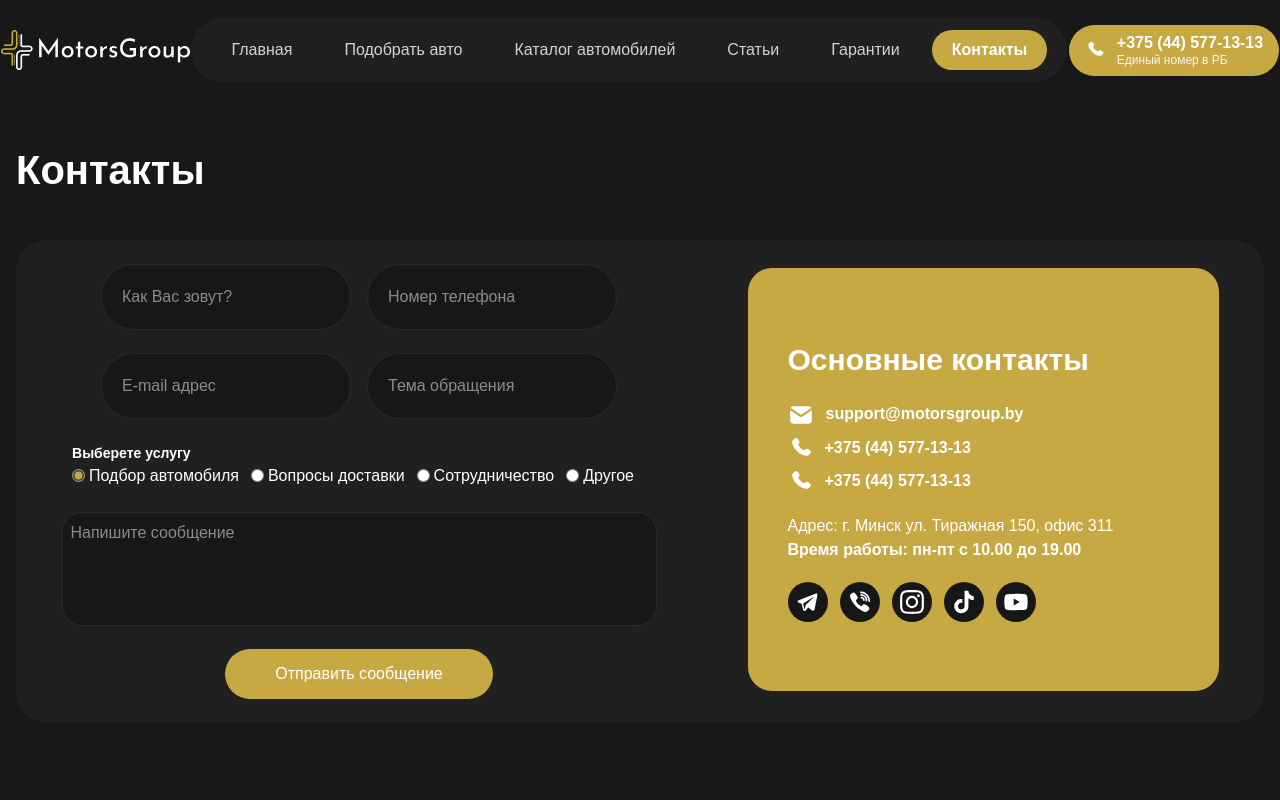
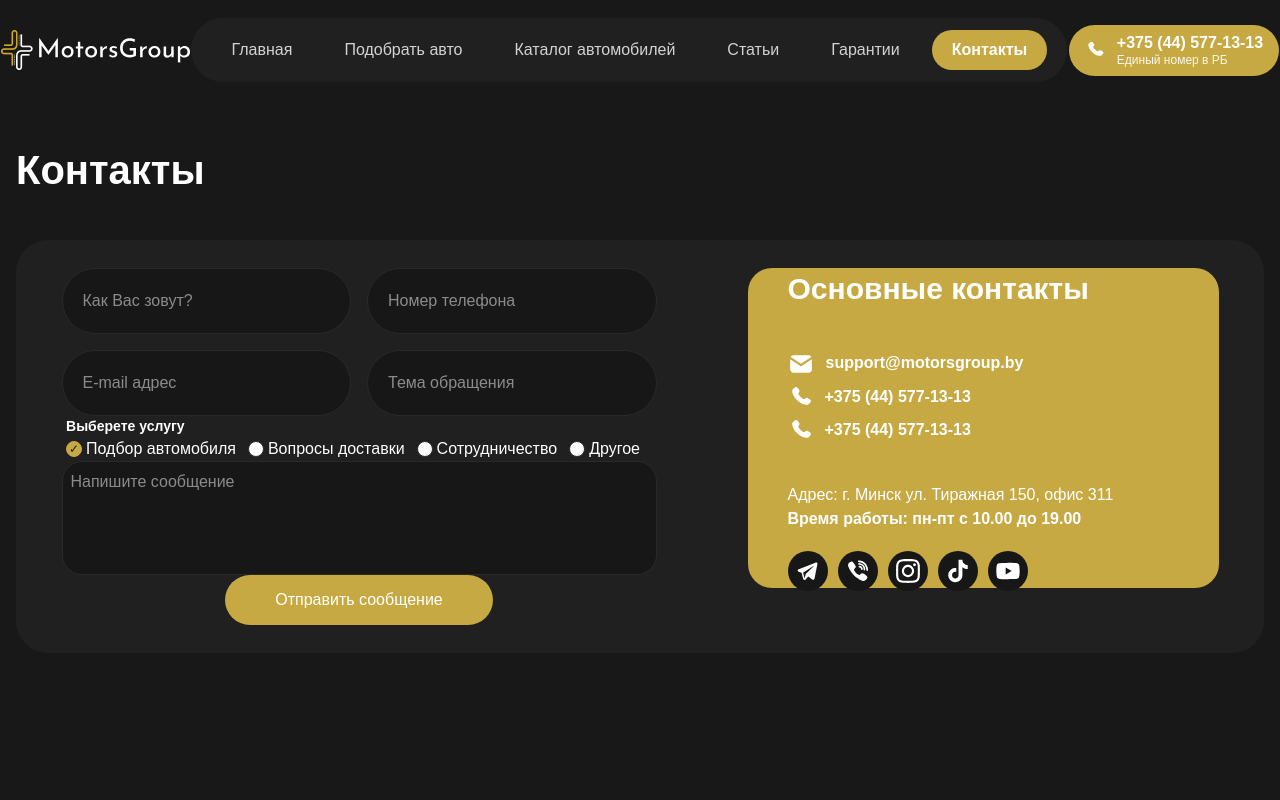
Before and after one commit to alexborisoff/motorsgroup, a React (Vite) app in the folder frontend/: page /contacts in a window 1280 px wide. Shown: the top 800 px of the page. Built offline with nearby package versions, Linux system fonts and the light colour scheme; a web font is replaced by a local one.

Commit message:
Refactor code for Contacts page

```diff
--- /dev/null
+++ b/frontend/src/components/ContactSection/ContactInfo.tsx
@@ -0,0 +1,59 @@
+import phoneIcon from '../../assets/images/phone_icon.svg';
+import mail from '../../assets/images/mail.svg';
+import tg from '../../assets/images/telegram_black.svg';
+import viber from '../../assets/images/viber_black.svg';
+import inst from '../../assets/images/insta_black.svg';
+import tiktok from '../../assets/images/tiktok_black.svg';
+import youtube from '../../assets/images/youtube_black.svg';
+
+type SocialItems = {
+   href: string;
+   icon: string;
+   alt: string;
+};
+
+const SOCIAL_NETWORKS: SocialItems[] = [
+   { href: 'https://t.me/+l4nR_mV4NIA2ZDZi', icon: tg, alt: 'Telegram' },
+   {
+      href: 'https://invite.viber.com/?g2=AQBWA1OXgy4l7VQW4g3pbxqdzTrv6UdnzxchwaQZSXwlpj%2BcknstATe96Ct9%2BZn%2B&',
+      icon: viber,
+      alt: 'Viber',
+   },
+   { href: 'https://www.instagram.com/motorsgroup.by/', icon: inst, alt: 'Instagram' },
+   { href: 'https://www.tiktok.com/@motorsgroup.ltd?_t=8s3Z1e9AHeI&_r=1', icon: tiktok, alt: 'TikTok' },
+   { href: 'https://www.youtube.com/@motorsgroup.belarus', icon: youtube, alt: 'Youtube' },
+];
+
+export const ContactInfo = () => {
+   return (
+      <div className="h-[40vh] font-bold flex flex-col justify-center pl-10 gap-10 bg-primary w-[471px] rounded-3xl">
+         <h2>Основные контакты</h2>
+         <div className="flex flex-col gap-2">
+            <a className="inline-flex" href="mailto:support@motorsgroup.by">
+               <img src={mail} alt="Логотип email" />
+               <span className="pl-3">support@motorsgroup.by</span>
+            </a>
+            <a className="inline-flex" href="tel:+375445771313">
+               <img src={phoneIcon} alt="Логотип вызова" />
+               <span className="pl-3">+375 (44) 577-13-13</span>
+            </a>
+            <a className="inline-flex" href="tel:+375445771313">
+               <img src={phoneIcon} alt="Логотип вызова" />
+               <span className="pl-3">+375 (44) 577-13-13</span>
+            </a>
+         </div>
+
+         <div>
+            <p className="font-light"> Адрес: г. Минск ул. Тиражная 150, офис 311</p>
+            <p>Время работы: пн-пт с 10.00 до 19.00</p>
+            <div className="flex pt-5 gap-[10px]">
+               {SOCIAL_NETWORKS.map(({ href, icon, alt }) => (
+                  <a key={alt} href={href} target="_blank" rel="">
+                     <img src={icon} alt={alt} />
+                  </a>
+               ))}
+            </div>
+         </div>
+      </div>
+   );
+};
--- /dev/null
+++ b/frontend/src/components/ContactSection/ContactSection.tsx
@@ -0,0 +1,11 @@
+import { ContactInfo } from './ContactInfo';
+import { FeedbackForm } from './FeedbackForm';
+
+export const ContactSection = () => {
+   return (
+      <section className="flex py-7 flex-wrap justify-around rounded-4xl  bg-[#202020]">
+         <FeedbackForm />
+         <ContactInfo />
+      </section>
+   );
+};
--- a/frontend/src/components/FeedbackForm.tsx
+++ b/frontend/src/components/ContactSection/FeedbackForm.tsx
@@ -1,44 +1,42 @@
 import { useState } from 'react';
-import { Button } from './UI/Button';
-import { InputForm } from './UI/InputForm';
-import axios from 'axios';
+import { Button } from '../UI/Button';
+import { InputForm } from '../UI/InputForm';
+
+type ThemeOption = 'choose_car' | 'delivery_questions' | 'cooperation' | 'other';
 
 interface FeedbackForm {
    name: string;
    phone: string;
    email: string;
    theme: string;
+   service: ThemeOption;
    message: string;
 }
 
 export const FeedbackForm = () => {
-    const [form, setForm] = useState<FeedbackForm>({
+   const [form, setForm] = useState<FeedbackForm>({
       name: '',
       phone: '',
       email: '',
       theme: '',
+      service: 'choose_car',
       message: '',
    });
-   const [status, setStatus] = useState<string>('');
 
    const handleChange = (e: React.ChangeEvent<HTMLInputElement | HTMLTextAreaElement>) => {
-      setForm({ ...form, [e.target.name]: e.target.value });
+      const { name, value } = e.target;
+      setForm({ ...form, [name]: value });
    };
-    const handleSubmit = async (e: React.FormEvent) => {
+
+   const handleSubmit = async (e: React.FormEvent) => {
       e.preventDefault();
-      try {
-         await axios.post('http://localhost:5000/api/send-email', form);
-         setStatus('Сообщение отправлено!');
-         setForm({ name: '', phone: '', email: '', theme: '', message: '' });
-      } catch (error) {
-         console.error(error);
-         setStatus('Ошибка при отправке.');
-      }
+      alert('Форма отправлена');
+      setForm({ name: '', phone: '', email: '', theme: '', service: 'choose_car', message: '' });
    };
    return (
-      <form onSubmit={handleSubmit} className="flex">
+      <form onSubmit={handleSubmit} className="flex ">
          <div className="flex flex-col justify-around items-center">
-            <div className="flex gap-4">
+            <div className="grid grid-cols-1 sm:grid-cols-2 gap-4 w-full">
                <InputForm
                   name="name"
                   placeholder="Как Вас зовут?"
@@ -55,8 +53,6 @@ export const FeedbackForm = () => {
                   onChange={handleChange}
                   required
                />
-            </div>
-            <div className="flex gap-4">
                <InputForm name="email" placeholder="E-mail адрес" value={form.email} onChange={handleChange} required />
                <InputForm
                   name="theme"
@@ -70,27 +66,50 @@ export const FeedbackForm = () => {
             <div>
                <h4>Выберете услугу</h4>
                <div className="flex items-center">
-                  <InputForm name="choose_car" type="radio" value="choose_car" onChange={handleChange} checked />
+                  <InputForm
+                     name="service"
+                     type="radio"
+                     value="choose_car"
+                     onChange={handleChange}
+                     required={false}
+                     checked={form.service === 'choose_car'}
+                  />
                   <label className="pr-3 pl-1" htmlFor="choose_car">
                      Подбор автомобиля
                   </label>
 
                   <InputForm
-                     name="delivery_questions"
+                     name="service"
                      type="radio"
                      value="delivery_questions"
                      onChange={handleChange}
+                     required={false}
+                     checked={form.service === 'delivery_questions'}
                   />
                   <label className="pr-3 pl-1" htmlFor="delivery_questions">
                      Вопросы доставки
                   </label>
 
-                  <InputForm name="cooperation" type="radio" value="cooperation" onChange={handleChange} />
+                  <InputForm
+                     name="service"
+                     type="radio"
+                     value="cooperation"
+                     required={false}
+                     onChange={handleChange}
+                     checked={form.service === 'cooperation'}
+                  />
                   <label className="pr-3 pl-1" htmlFor="cooperation">
                      Сотрудничество
                   </label>
 
-                  <InputForm name="other" type="radio" value="other" onChange={handleChange} />
+                  <InputForm
+                     name="service"
+                     type="radio"
+                     value="other"
+                     required={false}
+                     onChange={handleChange}
+                     checked={form.service === 'other'}
+                  />
                   <label className="pr-3 pl-1" htmlFor="other">
                      Другое
                   </label>
@@ -107,7 +126,7 @@ export const FeedbackForm = () => {
                />
             </div>
             <div className="items-center">
-               <Button classname="w-[268px] h-[50px] bg-[#C7A943] rounded-[65px]">Отправить сообщение</Button>
+               <Button classname="w-[268px] h-[50px] bg-primary rounded-main">Отправить сообщение</Button>
             </div>
          </div>
       </form>
--- a/frontend/src/components/SupportForm.tsx
+++ /dev/null
@@ -1,66 +0,0 @@
-import { FeedbackForm } from './FeedbackForm';
-
-import phoneIcon from '../assets/images/phone_icon.svg';
-import mail from '../assets/images/mail.svg';
-import tg from '../assets/images/telegram_black.svg';
-import viber from '../assets/images/viber_black.svg';
-import inst from '../assets/images/insta_black.svg';
-import tiktok from '../assets/images/tiktok_black.svg';
-import youtube from '../assets/images/youtube_black.svg';
-
-type SocialItems = {
-   href: string;
-   icon: string;
-   alt: string;
-};
-
-const SOCIAL_NETWORKS: SocialItems[] = [
-   { href: 'https://t.me/+l4nR_mV4NIA2ZDZi', icon: tg, alt: 'Telegram' },
-   {
-      href: 'https://invite.viber.com/?g2=AQBWA1OXgy4l7VQW4g3pbxqdzTrv6UdnzxchwaQZSXwlpj%2BcknstATe96Ct9%2BZn%2B&',
-      icon: viber,
-      alt: 'Viber',
-   },
-   { href: 'https://www.instagram.com/motorsgroup.by/', icon: inst, alt: 'Instagram' },
-   { href: 'https://www.tiktok.com/@motorsgroup.ltd?_t=8s3Z1e9AHeI&_r=1', icon: tiktok, alt: 'TikTok' },
-   { href: 'https://www.youtube.com/@motorsgroup.belarus', icon: youtube, alt: 'Youtube' },
-];
-
-export const SupportForm = () => {
-   return (
-      <section className="flex py-3 justify-around rounded-4xl h-[483px] bg-[#202020]">
-         <FeedbackForm />
-
-         <div className="h-[423px] mt-4 font-bold flex flex-col justify-center pl-10 gap-5 bg-[#C7A943] w-[471px] rounded-3xl">
-            <h2>Основные контакты</h2>
-            <div className="flex flex-col gap-2">
-               <a className="inline-flex" href="mailto:support@motorsgroup.by">
-                  <img src={mail} alt="Логотип email" />
-                  <span className="pl-3">support@motorsgroup.by</span>
-               </a>
-               <a className="inline-flex" href="tel:+375445771313">
-                  <img src={phoneIcon} alt="Логотип вызова" />
-                  <span className="pl-3">+375 (44) 577-13-13</span>
-               </a>
-               <a className="inline-flex" href="tel:+375445771313">
-                  <img src={phoneIcon} alt="Логотип вызова" />
-                  <span className="pl-3">+375 (44) 577-13-13</span>
-               </a>
-            </div>
-
-            <div>
-               <p className="font-light"> Адрес: г. Минск ул. Тиражная 150, офис 311</p>
-               <p>Время работы: пн-пт с 10.00 до 19.00</p>
-            </div>
-
-            <div className="flex gap-3">
-               {SOCIAL_NETWORKS.map(({ href, icon, alt }) => (
-                  <a key={alt} href={href} target="_blank" rel="">
-                     <img src={icon} alt={alt} />
-                  </a>
-               ))}
-            </div>
-         </div>
-      </section>
-   );
-};
--- a/frontend/src/components/ui/InputForm.tsx
+++ b/frontend/src/components/ui/InputForm.tsx
@@ -29,7 +29,7 @@ export const InputForm: React.FC<InputFormProps> = ({
                placeholder={placeholder}
                required={required}
                onChange={onChange}
-               className="border w-[595px] bg-[#171717] border-[#292929] p-2 rounded-[20px] resize-none"
+               className="border w-[595px] bg-main-dark border-[#292929] p-2 rounded-[20px] resize-none"
                rows={4}
             />
          ) : (
@@ -42,7 +42,7 @@ export const InputForm: React.FC<InputFormProps> = ({
                required={required}
                checked={checked}
                onChange={onChange}
-               className=" border bg-[#171717] border-[#292929] p-5 rounded-[65px]"
+               className="w-full border bg-main-dark border-[#292929] rounded-main"
             />
          )}
       </div>
--- a/frontend/src/index.css
+++ b/frontend/src/index.css
@@ -3,6 +3,15 @@
 @import 'swiper/css/navigation';
 @import 'swiper/css/pagination';
 @import 'swiper/css/scrollbar';
+
+@theme {
+   --color-main-dark: #171717;
+   --color-primary: #c7a943;
+   --color-secondary: #b89935;
+
+   --radius-main: 65px;
+}
+
 @layer components {
    .gridLayer {
       display: grid;
@@ -19,6 +28,13 @@
    .formField {
       min-width: 290px;
    }
+}
+
+:root {
+   background-color: #181818;
+   color: white;
+   font-weight: 100;
+   --font-sans: 'Gilroy', sans-serif;
 }
 
 ::-webkit-scrollbar {
@@ -44,21 +60,39 @@ h4 {
    font-weight: 700;
 }
 
-input[type='text'] {
-   min-width: 250px;
+input[type="text"] {
+   padding: 20px;
 }
 
-input[type='radio'] {
-   width: 100%;
-   accent-color: #c7a943;
+input[type="radio"] {
+  appearance: none;
+  -webkit-appearance: none; /* для Safari */
+  -moz-appearance: none;    /* для Firefox */
+  width: 16px;
+  height: 16px;
+  background: white;
+  border-radius: 50%;
+  display: inline-block;
+  position: relative;
+  cursor: pointer;
+  transition: all 0.2s ease;
 }
 
-:root {
-   background-color: #181818;
-   color: white;
-   font-weight: 100;
-   --font-sans: 'Gilroy', sans-serif;
+input[type="radio"]:checked::after {
+  content: "✓";
+  color: #202020;
+  font-size: 12px;
+  position: absolute;
+  top: 50%;
+  left: 50%;
+  transform: translate(-50%, -48%);
 }
+
+input[type="radio"]:checked {
+  background-color: #c7a943;
+  border-color: #c7a943;
+}
+
 
 @font-face {
    font-family: 'Gilroy';
--- a/frontend/src/pages/Contacts.tsx
+++ b/frontend/src/pages/Contacts.tsx
@@ -1,11 +1,10 @@
-import { SupportForm } from '../components/SupportForm';
-
+import { ContactSection } from '../components/ContactSection/ContactSection';
 
 export const Contacts = () => {
    return (
       <section className="mx-auto max-w-7xl px-4 py-10">
-         <h1 className="text-[40px] font-bold pb-10">Контакты</h1>
-         <SupportForm />
+         <h1 className="text-[40px] font-bold pb-10 text-center sm:text-left">Контакты</h1>
+         <ContactSection />
       </section>
    );
 };
```
Also changed, not shown: frontend/src/components/ui/Footer.tsx (+5 -5 lines).
